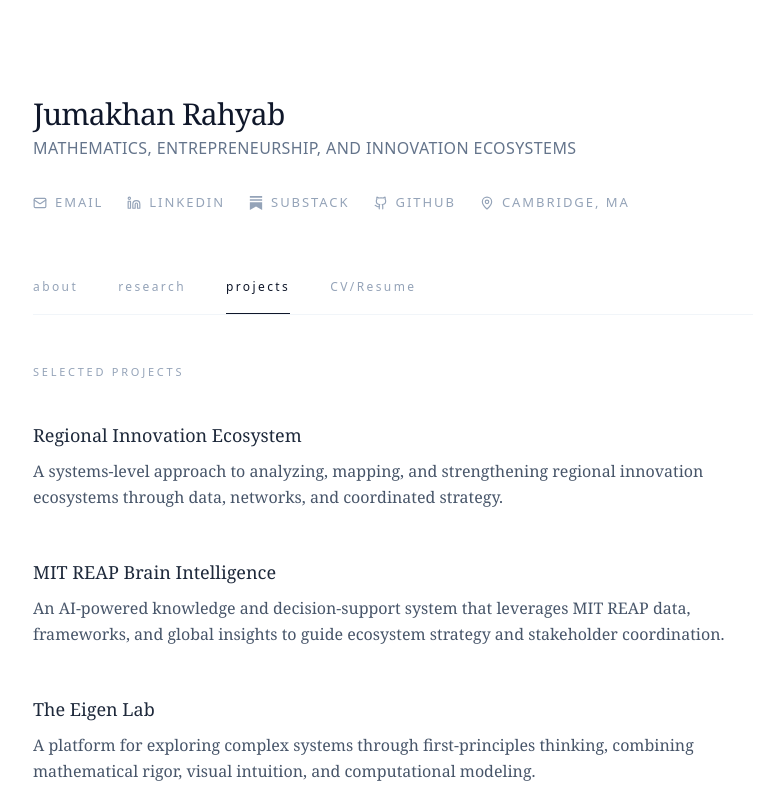
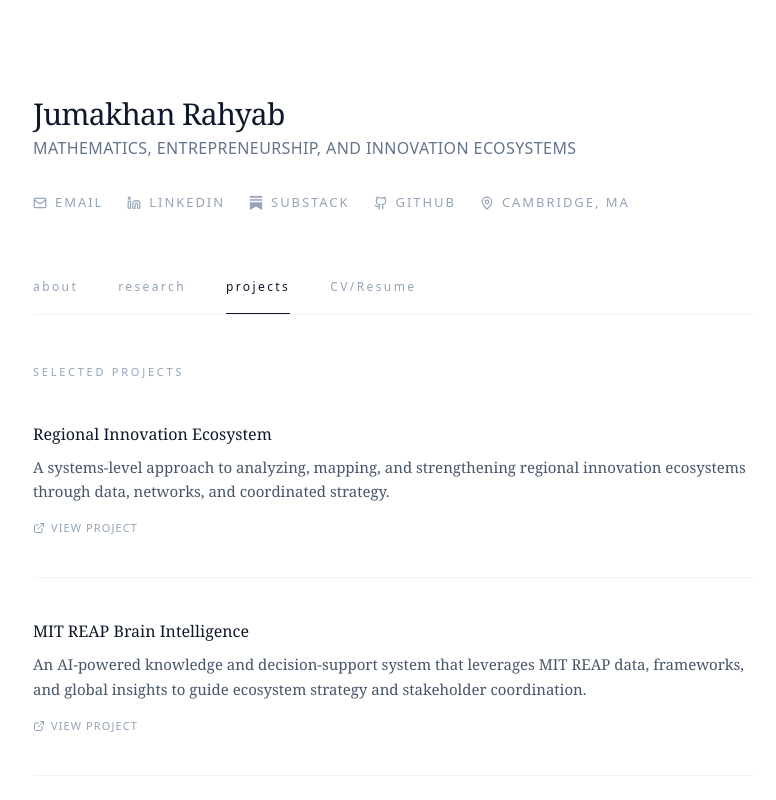
Before and after one commit to jrahyab/jrahyab.github.io, a React (Vite) app: page / in a window 1280 px wide. Both pictures are taken after a click on the button "projects". Shown: the top 800 px of the page, without its empty margins (247-1023 px from the left). Built offline with nearby package versions, Linux system fonts and the light colour scheme.

Commit message:
final revision of project space and research area

```diff
--- a/src/App.jsx
+++ b/src/App.jsx
@@ -33,7 +33,7 @@ const App = () => {
   const workingPapers = [
     {
       title: "Regional Entrepreneurship Acceleration: A Framework for Innovation-Driven Ecosystems",
-      journal: "Working Paper / MIT Sloan",
+      journal: "Working Paper / Publication",
       year: "2026",
       status: "In Progress",
       link: "#"
@@ -63,15 +63,18 @@ const App = () => {
   const projects = [
     {
       title: "Regional Innovation Ecosystem",
-      description: "A systems-level approach to analyzing, mapping, and strengthening regional innovation ecosystems through data, networks, and coordinated strategy."
+      description: "A systems-level approach to analyzing, mapping, and strengthening regional innovation ecosystems through data, networks, and coordinated strategy.",
+      link: "#"
     },
     {
       title: "MIT REAP Brain Intelligence",
-      description: "An AI-powered knowledge and decision-support system that leverages MIT REAP data, frameworks, and global insights to guide ecosystem strategy and stakeholder coordination."
+      description: "An AI-powered knowledge and decision-support system that leverages MIT REAP data, frameworks, and global insights to guide ecosystem strategy and stakeholder coordination.",
+      link: "#"
     },
     {
       title: "The Eigen Lab",
-      description: "A platform for exploring complex systems through first-principles thinking, combining mathematical rigor, visual intuition, and computational modeling."
+      description: "A platform for exploring complex systems through first-principles thinking, combining mathematical rigor, visual intuition, and computational modeling.",
+      link: "#"
     }
   ];
 
@@ -115,11 +118,10 @@ const App = () => {
             <button
               key={tab}
               onClick={() => setActiveTab(tab)}
-              className={`pb-4 border-b transition-all ${
-                activeTab === tab
-                ? 'border-slate-900 text-slate-900'
-                : 'border-transparent text-slate-400 hover:text-slate-600'
-              }`}
+              className={`pb-4 border-b transition-all ${activeTab === tab
+                  ? 'border-slate-900 text-slate-900'
+                  : 'border-transparent text-slate-400 hover:text-slate-600'
+                }`}
             >
               {tab === 'resume' ? 'CV/Resume' : tab}
             </button>
@@ -199,12 +201,26 @@ const App = () => {
           {activeTab === 'projects' && (
             <section className="animate-in fade-in duration-500">
               <h3 className="font-sans text-[11px] uppercase tracking-[0.25em] text-slate-400 mb-10">Selected Projects</h3>
-              <div className="space-y-12">
+              <div className="space-y-10">
                 {projects.map((project, i) => (
-                  <div key={i}>
-                    <h4 className="text-[18px] font-normal text-slate-800 mb-2">{project.title}</h4>
-                    <p className="text-[16px] text-slate-600 mb-3">{project.description}</p>
-                    {project.tools && <p className="font-sans text-[12px] text-slate-400 uppercase tracking-tighter">Tools: {project.tools}</p>}
+                  <div key={i} className="group border-b border-slate-100 pb-10 last:border-0 last:pb-0">
+                    <h4 className="text-[16px] font-medium text-slate-900 mb-2">{project.title}</h4>
+                    <p className="text-[15px] text-slate-600 mb-4 leading-relaxed">{project.description}</p>
+                    <div className="flex items-center gap-6">
+                      {project.tools && (
+                        <p className="font-sans text-[11px] text-slate-400 uppercase tracking-widest">
+                          Tools: {project.tools}
+                        </p>
+                      )}
+                      {project.link && (
+                        <a
+                          href={project.link}
+                          className="inline-flex items-center gap-1.5 text-[11px] text-slate-400 hover:text-slate-900 font-sans uppercase tracking-widest transition-colors"
+                        >
+                          <ExternalLink size={12} /> View Project
+                        </a>
+                      )}
+                    </div>
                   </div>
                 ))}
               </div>
```
